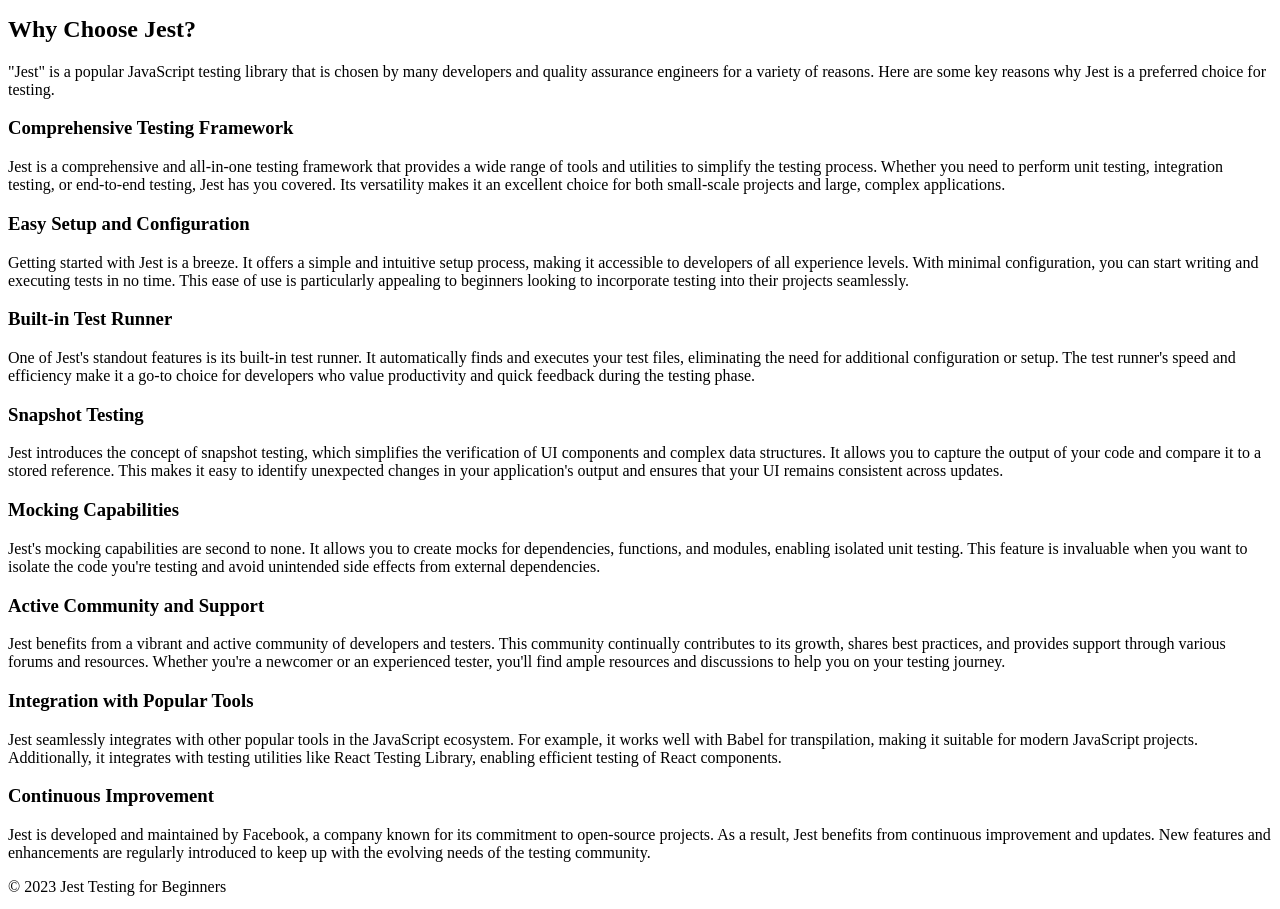
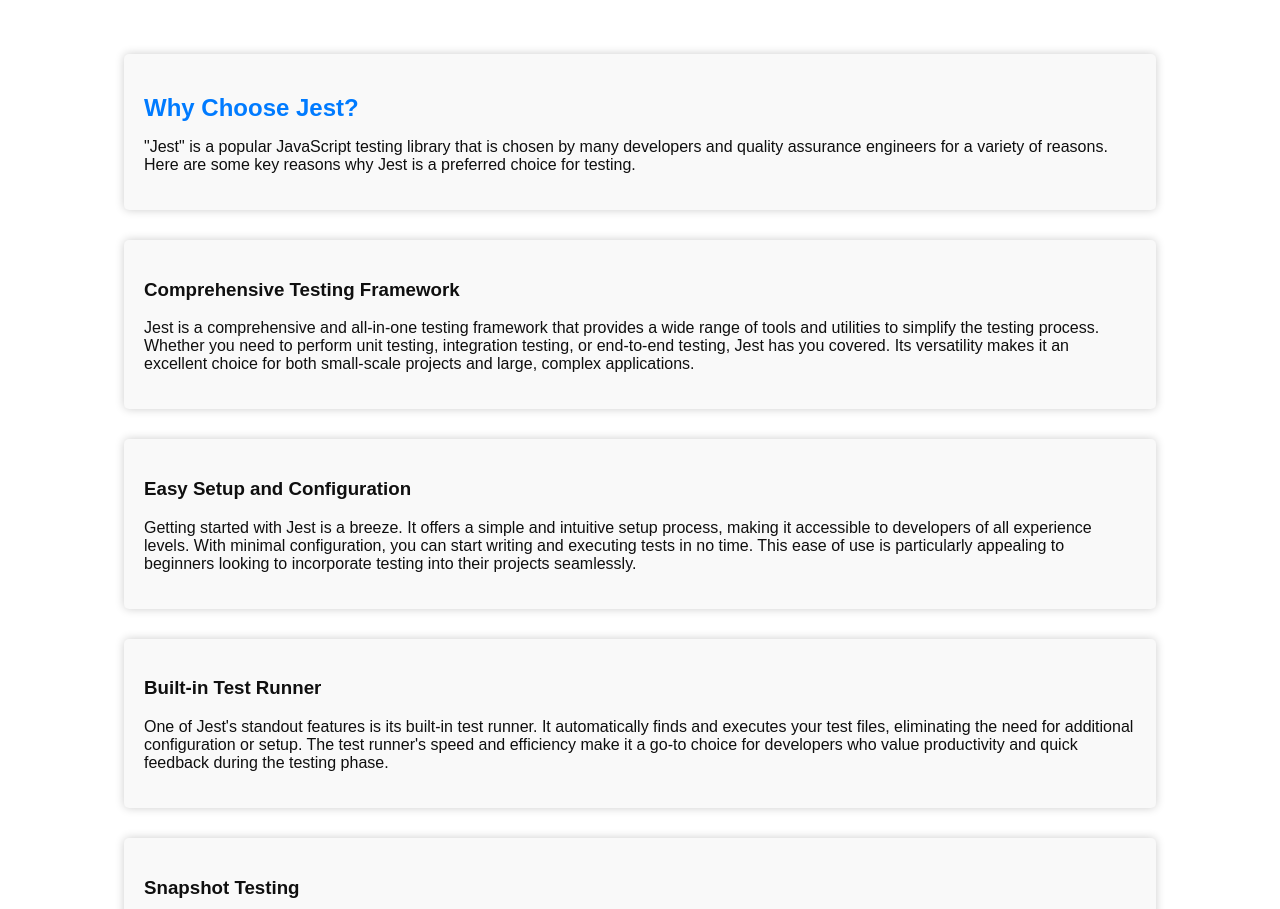
Before and after one commit to generateGeorgina/adsensetest, a website: page index.html in a window 1280 px wide. Shown: the part 120-1029 px from the top of the page. Drawn offline with Linux system fonts and the light colour scheme; the site is published under a folder, as on GitHub Pages, so addresses that start at the root find nothing.

```diff
--- a/index.html
+++ b/index.html
@@ -4,7 +4,7 @@
     <meta charset="UTF-8">
     <meta name="viewport" content="width=device-width, initial-scale=1.0">
     <title>Jest Testing Library Beginners</title>
-    <link rel="stylesheet" href="/styles/main.css">
+    <link rel="stylesheet" href="./styles/main.css">
 </head>
 <body>
     <header>
@@ -18,44 +18,43 @@
     </header>
 
     <main>
-        <section>
+        <section class="section">
             <h2>Why Choose Jest?</h2>
             <p>"Jest" is a popular JavaScript testing library that is chosen by many developers and quality assurance engineers for a variety of reasons. Here are some key reasons why Jest is a preferred choice for testing.</p>
         </section>
-        <section>
+        <section class="section">
             <h3>Comprehensive Testing Framework</h3>
             <p>Jest is a comprehensive and all-in-one testing framework that provides a wide range of tools and utilities to simplify the testing process. Whether you need to perform unit testing, integration testing, or end-to-end testing, Jest has you covered. Its versatility makes it an excellent choice for both small-scale projects and large, complex applications.</p>
         </section>
-        <section>
+        <section class="section">
             <h3>Easy Setup and Configuration</h3>
             <p>Getting started with Jest is a breeze. It offers a simple and intuitive setup process, making it accessible to developers of all experience levels. With minimal configuration, you can start writing and executing tests in no time. This ease of use is particularly appealing to beginners looking to incorporate testing into their projects seamlessly.</p>
         </section>
-        <section>
+        <section class="section">
             <h3>Built-in Test Runner</h3>
             <p>One of Jest's standout features is its built-in test runner. It automatically finds and executes your test files, eliminating the need for additional configuration or setup. The test runner's speed and efficiency make it a go-to choice for developers who value productivity and quick feedback during the testing phase.</p>
         </section>
-        <section>
+        <section class="section">
             <h3>Snapshot Testing</h3>
             <p>Jest introduces the concept of snapshot testing, which simplifies the verification of UI components and complex data structures. It allows you to capture the output of your code and compare it to a stored reference. This makes it easy to identify unexpected changes in your application's output and ensures that your UI remains consistent across updates.</p>
         </section>
-        <section>
+        <section class="section">
             <h3>Mocking Capabilities</h3>
             <p>Jest's mocking capabilities are second to none. It allows you to create mocks for dependencies, functions, and modules, enabling isolated unit testing. This feature is invaluable when you want to isolate the code you're testing and avoid unintended side effects from external dependencies.</p>
         </section>
-        <section>
+        <section class="section">
             <h3>Active Community and Support</h3>
             <p>Jest benefits from a vibrant and active community of developers and testers. This community continually contributes to its growth, shares best practices, and provides support through various forums and resources. Whether you're a newcomer or an experienced tester, you'll find ample resources and discussions to help you on your testing journey.</p>
         </section>
-        <section>
+        <section class="section">
             <h3>Integration with Popular Tools</h3>
             <p>Jest seamlessly integrates with other popular tools in the JavaScript ecosystem. For example, it works well with Babel for transpilation, making it suitable for modern JavaScript projects. Additionally, it integrates with testing utilities like React Testing Library, enabling efficient testing of React components.</p>
         </section>
-        <section>
+        <section class="section">
             <h3>Continuous Improvement</h3>
             <p>Jest is developed and maintained by Facebook, a company known for its commitment to open-source projects. As a result, Jest benefits from continuous improvement and updates. New features and enhancements are regularly introduced to keep up with the evolving needs of the testing community.</p>
-    </section>
+        </section>
     </main>
-
     <footer>
         <p>&copy; 2023 Jest Testing for Beginners</p>
     </footer>
--- a/styles/main.css
+++ b/styles/main.css
@@ -34,12 +34,9 @@
     padding: 20px;
 }
 
-section {
+/* Additional CSS styles for improved presentation */
+.section {
     margin-bottom: 30px;
-}
-
-/* Additional CSS styles for improved presentation */
-section {
     background-color: #f9f9f9;
     padding: 20px;
     border-radius: 5px;
```
Also changed, not shown: pages/getting-started.html (+1 -1 lines).
